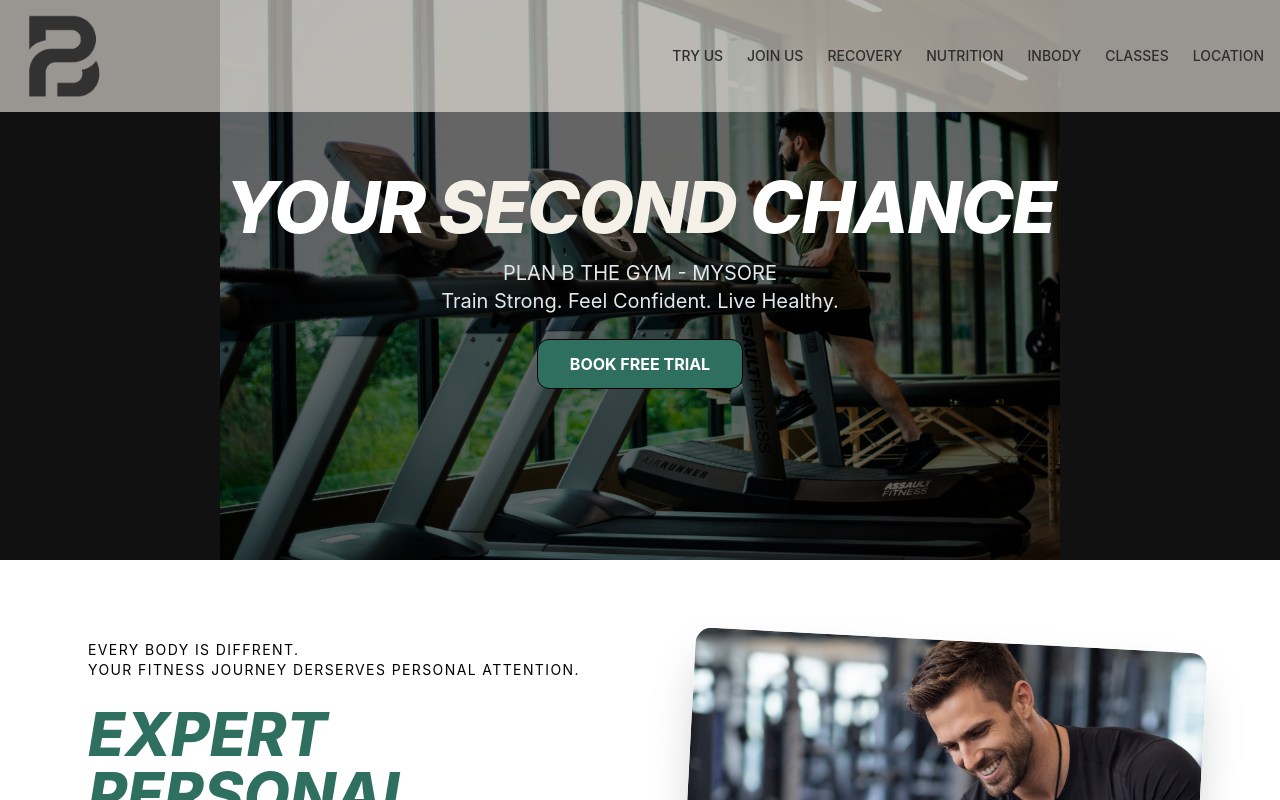
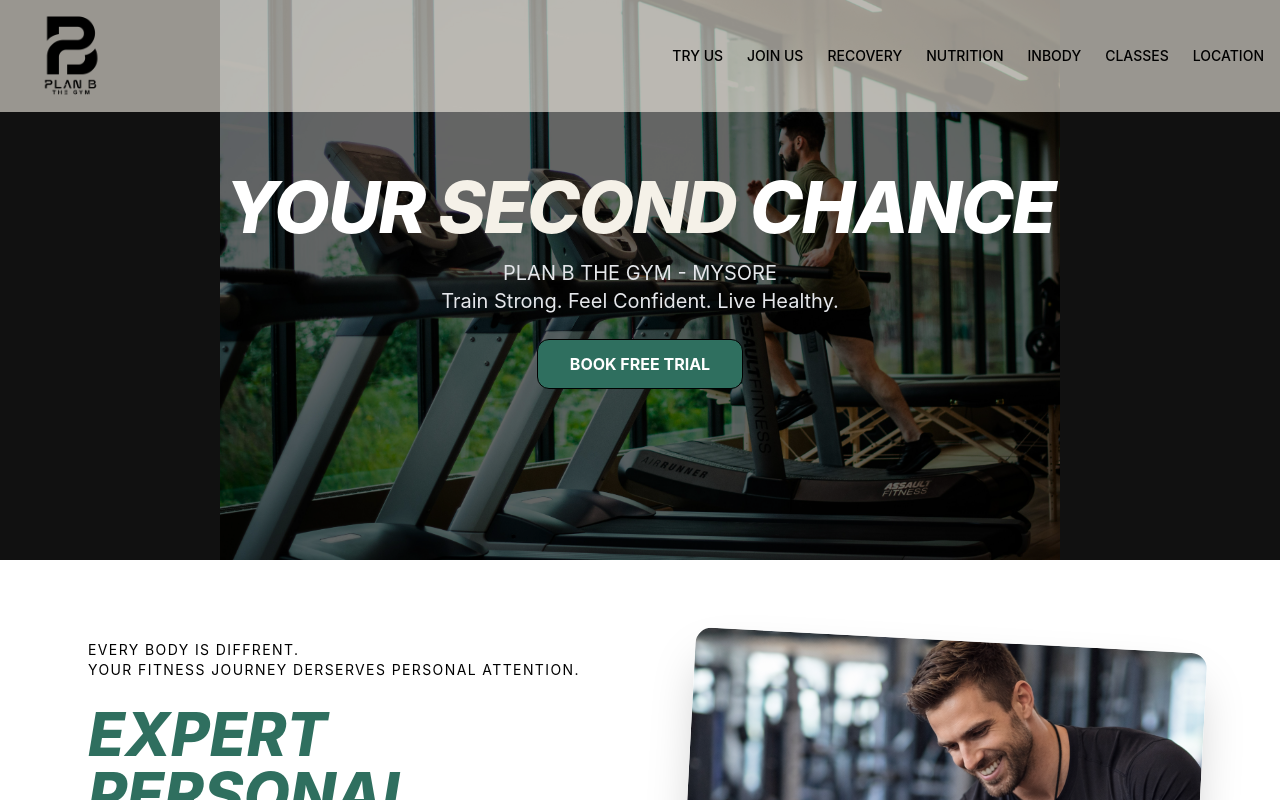
Before and after one commit to sharathkumarkraju9723/Plan-B-The-Gym, a React (Vite) app: page / in a window 1280 px wide. Shown: the top 800 px of the page. Built offline with nearby package versions, Linux system fonts and the light colour scheme.

Commit message:
Navbar   edited

```diff
--- a/src/components/common/Navbar.jsx
+++ b/src/components/common/Navbar.jsx
@@ -1,6 +1,7 @@
 import { useEffect, useState } from "react";
 import { useNavigate } from "react-router-dom";
 import logo from "../common/assets/Plan-B.png";
+import logoB from "../common/assets/Plan-B-logo.png";
 
 const menuItems = [
   { label: "Try Us", path: "/try-us" },
@@ -23,19 +24,27 @@ export default function Navbar() {
   };
 
   return (
-    <nav className="fixed top-0 w-full z-50 bg-[#F5F1E8]/60 border-[#DADADA] transition-all duration-300">
+    <nav className="fixed top-0 w-full z-50 bg-[#F5F1E6]/60 border-[#DADADA] transition-all duration-300">
       <div className="max-w-7xl mx-auto px-4 sm:px-6 lg:px-4">
         <div className="flex items-center justify-between h-24 sm:h-28">
 
           {/* LOGO */}
           <div
             onClick={() => goTo("/")}
-            className="cursor-pointer transition"
+            className="cursor-pointer flex items-center transition"
           >
+            {/* Small & medium screens → Full logo */}
             <img
               src={logo}
               alt="Plan B The Gym"
-              className="h-20 sm:h-24 w-auto object-contain brightness-50 contrast-180 "
+              className=" block lg:hidden h-[56px] sm:h-[72px] max-w-[80%] w-auto object-contain  brightness-50 contrast-200 transition duration-300"
+            />
+
+            {/* Large screens → ONLY B logo */}
+            <img
+              src={logoB}
+              alt="Plan B Logo"
+              className="  hidden lg:block h-[112px] w-auto object-contain brightness-50 contrast-200  transition duration-300  "
             />
           </div>
 
@@ -46,11 +55,11 @@ export default function Navbar() {
                 key={item.label}
                 onClick={() => goTo(item.path)}
                 className="
-                  relative cursor-pointer text-[#2E2E2E]
+                  relative cursor-pointer text-black
                   transition duration-300
-                  hover:text-[#2F6F5F]
+                  hover:text-[#1f4f43]
                   after:absolute after:left-0 after:-bottom-1
-                  after:h-[2px] after:w-0 after:bg-[#2F5F6F]
+                  after:h-[2px] after:w-0 after:bg-[#1F4F43]
                   after:transition-all after:duration-300
                   hover:after:w-full
                 "
--- a/src/components/home/Referral.jsx
+++ b/src/components/home/Referral.jsx
@@ -26,19 +26,19 @@ Your friend *${form.yourName}* has invited you to join
 *PLAN B THE GYM – Mysore*
 
 Why you’ll love training with us:
-• 🏋️ Modern gym facilities
-• 🚻 Separate comfort zones
-• 👨‍🏫 Expert trainers
+• Modern gym facilities
+• Separate comfort zones
+• Expert trainers
 
 Try a free session today!
-👉 https://chat.whatsapp.com/YOUR_GROUP_LINK_HERE`;
+https://chat.whatsapp.com/JsfMMkSXt3g0aecEOnTBCb`;
 
     window.location.href = `https://wa.me/91${mobile}?text=${encodeURIComponent(message)}`;
   };
 
   return (
-    <section className="py-14 bg-gradient-to-r from-white to-red-200">
-      <div className="max-w-3xl mx-auto px-6 text-center">
+    <section className="py-14 bg-gradient-to-r from-white to-gray-300">
+      <div className="max-w-3xl mx-auto  text-black px-6 text-center">
 
         <p className="uppercase text-sm tracking-widest text-gray-600 mb-2">
           Stronger together, better together
```
